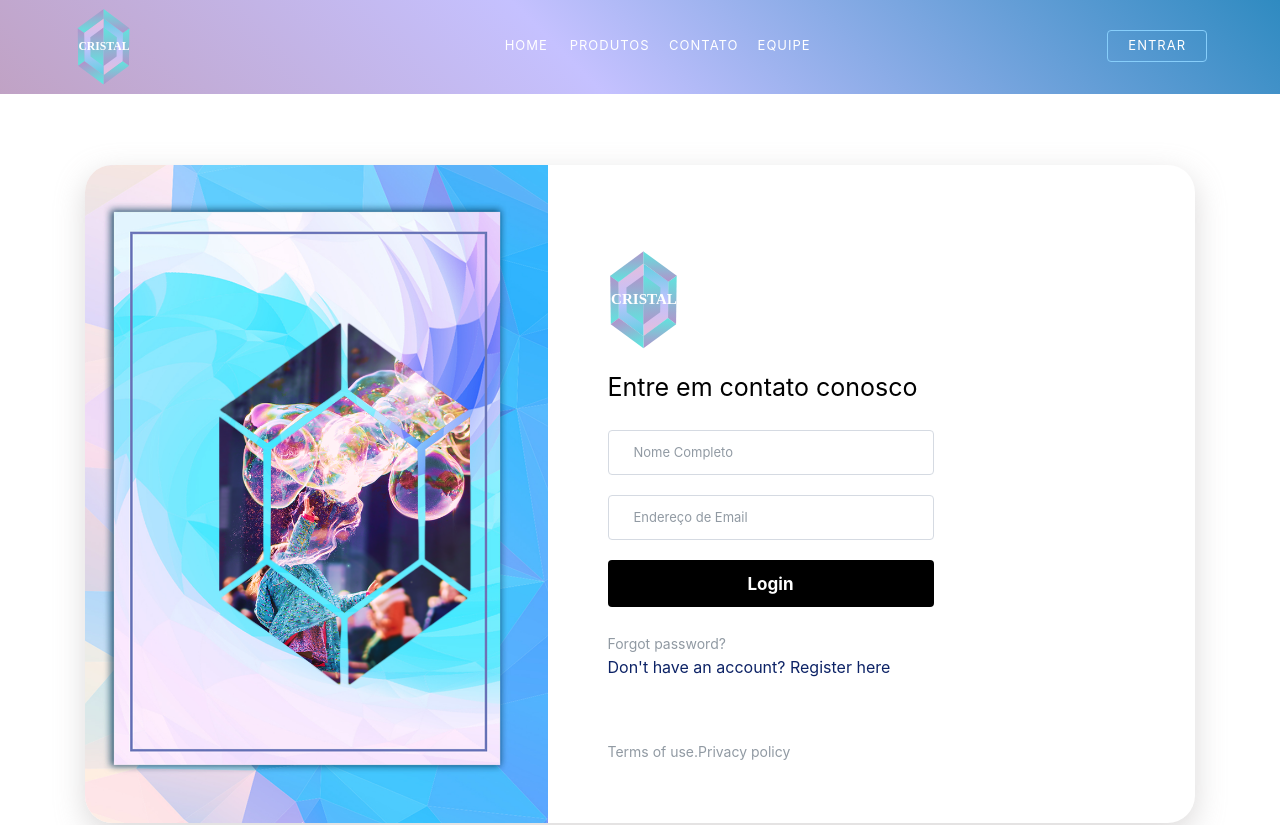
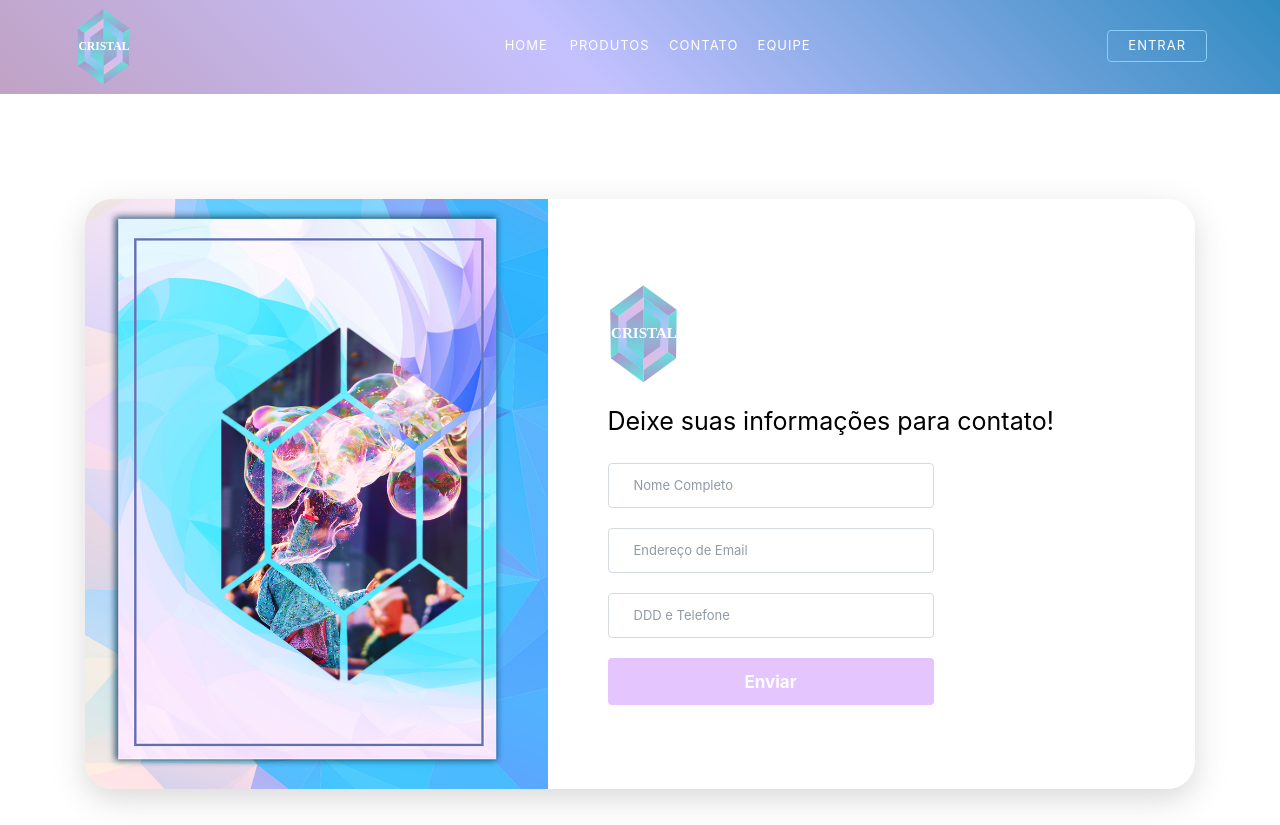
Before and after one commit to EduCFreitas/cristal-angular, an Angular app in the folder cristal/: page /contato in a window 1280 px wide. Shown: the top 825 px of the page. Built offline with nearby package versions, Linux system fonts and the light colour scheme.

Commit message:
Botão e labels contato

```diff
--- a/cristal/src/app/contato/contato.component.html
+++ b/cristal/src/app/contato/contato.component.html
@@ -3,14 +3,14 @@
     <div class="card login-card">
       <div class="row no-gutters">
         <div class="col-md-5">
-          <img src="../../assets/bubble-kidv3.png" alt="login" class="login-card-img">
+          <img src="../../assets/bubble-kidv3.png" alt="imagem" class="login-card-img">
         </div>
         <div class="col-md-7">
           <div class="card-body">
             <div class="brand-wrapper">
               <img src="../../assets/Cristal-v1.svg" alt="logo" class="logo">
             </div>
-            <p class="login-card-description">Entre em contato conosco</p>
+            <p class="login-card-description">Deixe suas informações para contato!</p>
             <form action="#!">
               <div class="form-group">
                 <label for="nome" class="sr-only">Nome</label>
@@ -21,45 +21,16 @@
                 <label for="email" class="sr-only">Email</label>
                 <input type="email" name="email" id="email" class="form-control" placeholder="Endereço de Email">
               </div>
+              <div class="form-group">
+                <label for="nome" class="sr-only">Telefone</label>
+                <input type="tel" name="tel" id="tel" class="form-control" placeholder="DDD e Telefone" required="">
+              </div>
 
+              <input name="enviar" id="enviar" class="btn btn-block login-btn mb-4" type="button" value="Enviar">
+            </form>
 
-
-              <input name="login" id="login" class="btn btn-block login-btn mb-4" type="button" value="Login">
-            </form>
-            <a href="#!" class="forgot-password-link">Forgot password?</a>
-            <p class="login-card-footer-text">Don't have an account? <a href="#!" class="text-reset">Register here</a></p>
-            <nav class="login-card-footer-nav">
-              <a href="#!">Terms of use.</a>
-              <a href="#!">Privacy policy</a>
-            </nav>
           </div>
         </div>
       </div>
     </div>
-    <!-- <div class="card login-card">
-      <img src="assets/images/login.jpg" alt="login" class="login-card-img">
-      <div class="card-body">
-        <h2 class="login-card-title">Login</h2>
-        <p class="login-card-description">Sign in to your account to continue.</p>
-        <form action="#!">
-          <div class="form-group">
-            <label for="email" class="sr-only">Email</label>
-            <input type="email" name="email" id="email" class="form-control" placeholder="Email">
-          </div>
-          <div class="form-group">
-            <label for="password" class="sr-only">Password</label>
-            <input type="password" name="password" id="password" class="form-control" placeholder="Password">
-          </div>
-          <div class="form-prompt-wrapper">
-            <div class="custom-control custom-checkbox login-card-check-box">
-              <input type="checkbox" class="custom-control-input" id="customCheck1">
-              <label class="custom-control-label" for="customCheck1">Remember me</label>
-            </div>
-            <a href="#!" class="text-reset">Forgot password?</a>
-          </div>
-          <input name="login" id="login" class="btn btn-block login-btn mb-4" type="button" value="Login">
-        </form>
-        <p class="login-card-footer-text">Don't have an account? <a href="#!" class="text-reset">Register here</a></p>
-      </div>
-    </div> -->
   </div>
--- a/cristal/src/app/contato/contato.component.scss
+++ b/cristal/src/app/contato/contato.component.scss
@@ -55,7 +55,7 @@
 
   .login-btn {
       padding: 13px 20px 12px;
-      background-color: #000;
+      background-color: #E4C5FE;
       border-radius: 4px;
       font-size: 17px;
       font-weight: bold;
@@ -64,9 +64,9 @@
       margin-bottom: 24px;
 
       &:hover {
-          border: 1px solid #000;
+          border: 1px solid #E4C5FE;
           background-color: transparent;
-          color: #000;
+          color: #E4C5FE;
       }
   }
 
```
